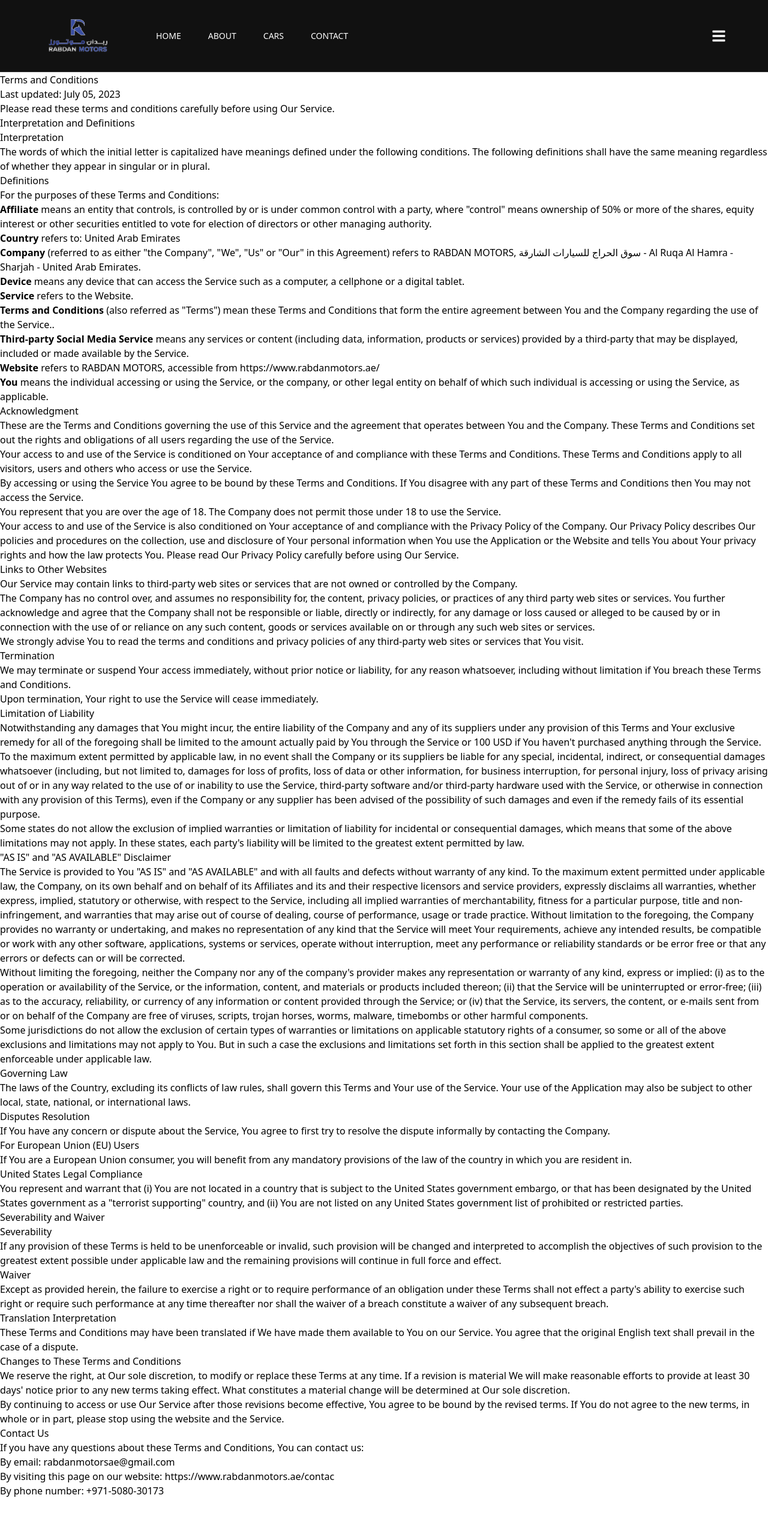
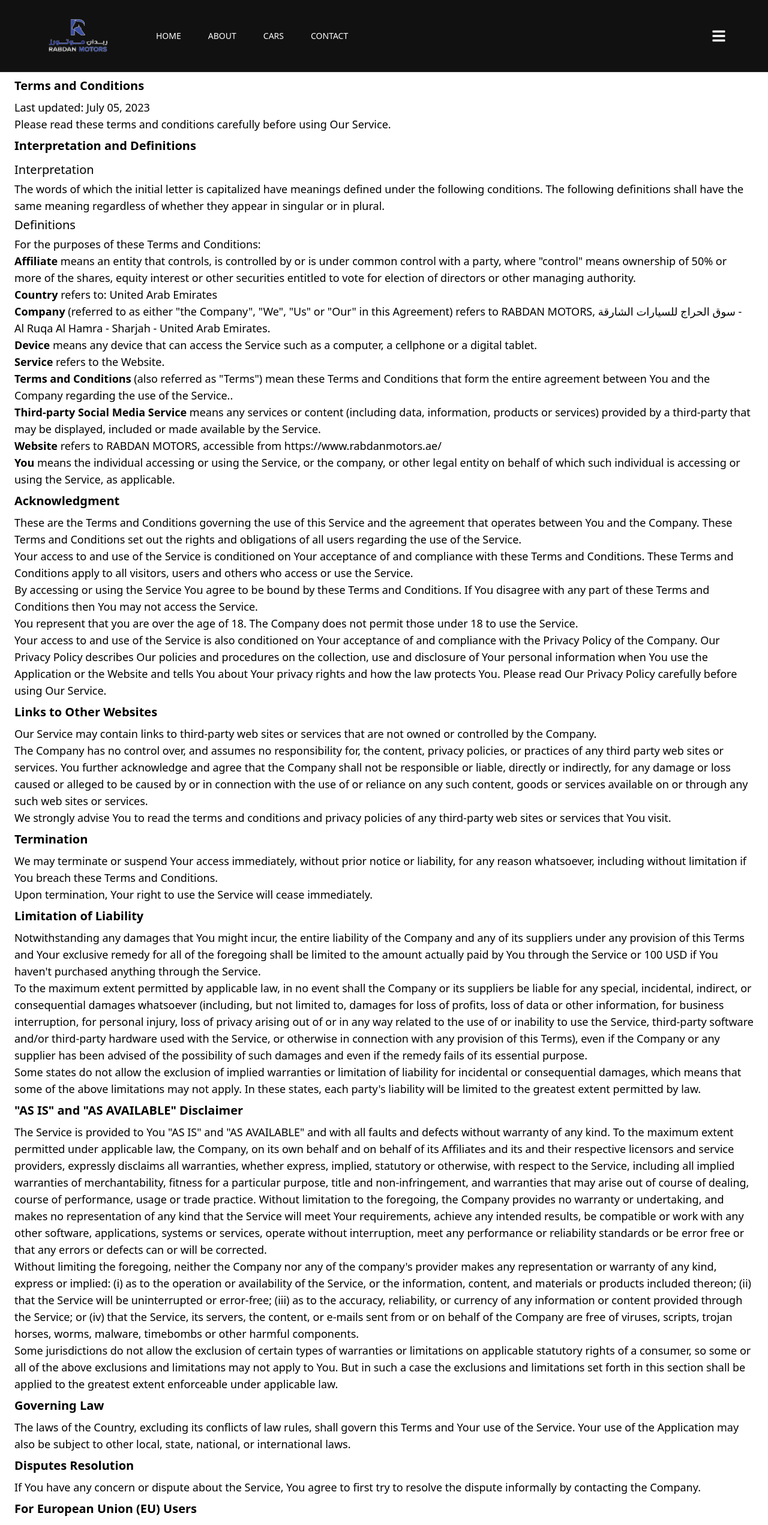
Before and after one commit to DreamMakers580/Rabdan-motors, a Next.js app: page /privacy/terms-conditions in a window 1280 px wide. Shown: the top 2542 px of the page at 60% size. Built offline with nearby package versions, Linux system fonts and the light colour scheme.

Commit message:
tailwind styles for privacy

```diff
--- a/components/privacy/terms-conditions.jsx
+++ b/components/privacy/terms-conditions.jsx
@@ -2,98 +2,98 @@ import React from 'react'
 
 function TermsAndConditionContent(params) {
     return (
-        <>
-        <h1>Terms and Conditions</h1>
-<p>Last updated: July 05, 2023</p>
-<p>Please read these terms and conditions carefully before using Our Service.</p>
-<h1>Interpretation and Definitions</h1>
-<h2>Interpretation</h2>
-<p>The words of which the initial letter is capitalized have meanings defined under the following conditions. The following definitions shall have the same meaning regardless of whether they appear in singular or in plural.</p>
-<h2>Definitions</h2>
-<p>For the purposes of these Terms and Conditions:</p>
+        <div className='  md:mx-6  mx-2'>
+        <h1 className='text-xl py-2 bold font-semibold '>Terms and Conditions</h1>
+<p className='text-lg'>Last updated: July 05, 2023</p>
+<p className='text-lg'>Please read these terms and conditions carefully before using Our Service.</p>
+<h1 className='text-xl py-2 bold font-semibold '>Interpretation and Definitions</h1>
+<h2 className='text-xl py-1 bold font-font-medium'>Interpretation</h2>
+<p className='text-lg'>The words of which the initial letter is capitalized have meanings defined under the following conditions. The following definitions shall have the same meaning regardless of whether they appear in singular or in plural.</p>
+<h2 className='text-xl py-1 bold font-font-medium'>Definitions</h2>
+<p className='text-lg'>For the purposes of these Terms and Conditions:</p>
 <ul>
 <li>
-<p><strong>Affiliate</strong> means an entity that controls, is controlled by or is under common control with a party, where &quot;control&quot; means ownership of 50% or more of the shares, equity interest or other securities entitled to vote for election of directors or other managing authority.</p>
+<p className='text-lg'><strong>Affiliate</strong> means an entity that controls, is controlled by or is under common control with a party, where &quot;control&quot; means ownership of 50% or more of the shares, equity interest or other securities entitled to vote for election of directors or other managing authority.</p>
 </li>
 <li>
-<p><strong>Country</strong> refers to:  United Arab Emirates</p>
+<p className='text-lg'><strong>Country</strong> refers to:  United Arab Emirates</p>
 </li>
 <li>
-<p><strong>Company</strong> (referred to as either &quot;the Company&quot;, &quot;We&quot;, &quot;Us&quot; or &quot;Our&quot; in this Agreement) refers to RABDAN MOTORS, سوق الحراج للسيارات الشارقة - Al Ruqa Al Hamra - Sharjah - United Arab Emirates.</p>
+<p className='text-lg'><strong>Company</strong> (referred to as either &quot;the Company&quot;, &quot;We&quot;, &quot;Us&quot; or &quot;Our&quot; in this Agreement) refers to RABDAN MOTORS, سوق الحراج للسيارات الشارقة - Al Ruqa Al Hamra - Sharjah - United Arab Emirates.</p>
 </li>
 <li>
-<p><strong>Device</strong> means any device that can access the Service such as a computer, a cellphone or a digital tablet.</p>
+<p className='text-lg'><strong>Device</strong> means any device that can access the Service such as a computer, a cellphone or a digital tablet.</p>
 </li>
 <li>
-<p><strong>Service</strong> refers to the Website.</p>
+<p className='text-lg'><strong>Service</strong> refers to the Website.</p>
 </li>
 <li>
-<p><strong>Terms and Conditions</strong> (also referred as &quot;Terms&quot;) mean these Terms and Conditions that form the entire agreement between You and the Company regarding the use of the Service..</p>
+<p className='text-lg'><strong>Terms and Conditions</strong> (also referred as &quot;Terms&quot;) mean these Terms and Conditions that form the entire agreement between You and the Company regarding the use of the Service..</p>
 </li>
 <li>
-<p><strong>Third-party Social Media Service</strong> means any services or content (including data, information, products or services) provided by a third-party that may be displayed, included or made available by the Service.</p>
+<p className='text-lg'><strong>Third-party Social Media Service</strong> means any services or content (including data, information, products or services) provided by a third-party that may be displayed, included or made available by the Service.</p>
 </li>
 <li>
-<p><strong>Website</strong> refers to RABDAN MOTORS, accessible from <a href="https://www.rabdanmotors.ae/" rel="external nofollow noopener" target="_blank">https://www.rabdanmotors.ae/</a></p>
+<p className='text-lg'><strong>Website</strong> refers to RABDAN MOTORS, accessible from <a href="https://www.rabdanmotors.ae/" rel="external nofollow noopener" target="_blank">https://www.rabdanmotors.ae/</a></p>
 </li>
 <li>
-<p><strong>You</strong> means the individual accessing or using the Service, or the company, or other legal entity on behalf of which such individual is accessing or using the Service, as applicable.</p>
+<p className='text-lg'><strong>You</strong> means the individual accessing or using the Service, or the company, or other legal entity on behalf of which such individual is accessing or using the Service, as applicable.</p>
 </li>
 </ul>
-<h1>Acknowledgment</h1>
-<p>These are the Terms and Conditions governing the use of this Service and the agreement that operates between You and the Company. These Terms and Conditions set out the rights and obligations of all users regarding the use of the Service.</p>
-<p>Your access to and use of the Service is conditioned on Your acceptance of and compliance with these Terms and Conditions. These Terms and Conditions apply to all visitors, users and others who access or use the Service.</p>
-<p>By accessing or using the Service You agree to be bound by these Terms and Conditions. If You disagree with any part of these Terms and Conditions then You may not access the Service.</p>
-<p>You represent that you are over the age of 18. The Company does not permit those under 18 to use the Service.</p>
-<p>Your access to and use of the Service is also conditioned on Your acceptance of and compliance with the Privacy Policy of the Company. Our Privacy Policy describes Our policies and procedures on the collection, use and disclosure of Your personal information when You use the Application or the Website and tells You about Your privacy rights and how the law protects You. Please read Our Privacy Policy carefully before using Our Service.</p>
-<h1>Links to Other Websites</h1>
-<p>Our Service may contain links to third-party web sites or services that are not owned or controlled by the Company.</p>
-<p>The Company has no control over, and assumes no responsibility for, the content, privacy policies, or practices of any third party web sites or services. You further acknowledge and agree that the Company shall not be responsible or liable, directly or indirectly, for any damage or loss caused or alleged to be caused by or in connection with the use of or reliance on any such content, goods or services available on or through any such web sites or services.</p>
-<p>We strongly advise You to read the terms and conditions and privacy policies of any third-party web sites or services that You visit.</p>
-<h1>Termination</h1>
-<p>We may terminate or suspend Your access immediately, without prior notice or liability, for any reason whatsoever, including without limitation if You breach these Terms and Conditions.</p>
-<p>Upon termination, Your right to use the Service will cease immediately.</p>
-<h1>Limitation of Liability</h1>
-<p>Notwithstanding any damages that You might incur, the entire liability of the Company and any of its suppliers under any provision of this Terms and Your exclusive remedy for all of the foregoing shall be limited to the amount actually paid by You through the Service or 100 USD if You haven't purchased anything through the Service.</p>
-<p>To the maximum extent permitted by applicable law, in no event shall the Company or its suppliers be liable for any special, incidental, indirect, or consequential damages whatsoever (including, but not limited to, damages for loss of profits, loss of data or other information, for business interruption, for personal injury, loss of privacy arising out of or in any way related to the use of or inability to use the Service, third-party software and/or third-party hardware used with the Service, or otherwise in connection with any provision of this Terms), even if the Company or any supplier has been advised of the possibility of such damages and even if the remedy fails of its essential purpose.</p>
-<p>Some states do not allow the exclusion of implied warranties or limitation of liability for incidental or consequential damages, which means that some of the above limitations may not apply. In these states, each party's liability will be limited to the greatest extent permitted by law.</p>
-<h1>&quot;AS IS&quot; and &quot;AS AVAILABLE&quot; Disclaimer</h1>
-<p>The Service is provided to You &quot;AS IS&quot; and &quot;AS AVAILABLE&quot; and with all faults and defects without warranty of any kind. To the maximum extent permitted under applicable law, the Company, on its own behalf and on behalf of its Affiliates and its and their respective licensors and service providers, expressly disclaims all warranties, whether express, implied, statutory or otherwise, with respect to the Service, including all implied warranties of merchantability, fitness for a particular purpose, title and non-infringement, and warranties that may arise out of course of dealing, course of performance, usage or trade practice. Without limitation to the foregoing, the Company provides no warranty or undertaking, and makes no representation of any kind that the Service will meet Your requirements, achieve any intended results, be compatible or work with any other software, applications, systems or services, operate without interruption, meet any performance or reliability standards or be error free or that any errors or defects can or will be corrected.</p>
-<p>Without limiting the foregoing, neither the Company nor any of the company's provider makes any representation or warranty of any kind, express or implied: (i) as to the operation or availability of the Service, or the information, content, and materials or products included thereon; (ii) that the Service will be uninterrupted or error-free; (iii) as to the accuracy, reliability, or currency of any information or content provided through the Service; or (iv) that the Service, its servers, the content, or e-mails sent from or on behalf of the Company are free of viruses, scripts, trojan horses, worms, malware, timebombs or other harmful components.</p>
-<p>Some jurisdictions do not allow the exclusion of certain types of warranties or limitations on applicable statutory rights of a consumer, so some or all of the above exclusions and limitations may not apply to You. But in such a case the exclusions and limitations set forth in this section shall be applied to the greatest extent enforceable under applicable law.</p>
-<h1>Governing Law</h1>
-<p>The laws of the Country, excluding its conflicts of law rules, shall govern this Terms and Your use of the Service. Your use of the Application may also be subject to other local, state, national, or international laws.</p>
-<h1>Disputes Resolution</h1>
-<p>If You have any concern or dispute about the Service, You agree to first try to resolve the dispute informally by contacting the Company.</p>
-<h1>For European Union (EU) Users</h1>
-<p>If You are a European Union consumer, you will benefit from any mandatory provisions of the law of the country in which you are resident in.</p>
-<h1>United States Legal Compliance</h1>
-<p>You represent and warrant that (i) You are not located in a country that is subject to the United States government embargo, or that has been designated by the United States government as a &quot;terrorist supporting&quot; country, and (ii) You are not listed on any United States government list of prohibited or restricted parties.</p>
-<h1>Severability and Waiver</h1>
-<h2>Severability</h2>
-<p>If any provision of these Terms is held to be unenforceable or invalid, such provision will be changed and interpreted to accomplish the objectives of such provision to the greatest extent possible under applicable law and the remaining provisions will continue in full force and effect.</p>
-<h2>Waiver</h2>
-<p>Except as provided herein, the failure to exercise a right or to require performance of an obligation under these Terms shall not effect a party's ability to exercise such right or require such performance at any time thereafter nor shall the waiver of a breach constitute a waiver of any subsequent breach.</p>
-<h1>Translation Interpretation</h1>
-<p>These Terms and Conditions may have been translated if We have made them available to You on our Service.
+<h1 className='text-xl py-2 bold font-semibold '>Acknowledgment</h1>
+<p className='text-lg'>These are the Terms and Conditions governing the use of this Service and the agreement that operates between You and the Company. These Terms and Conditions set out the rights and obligations of all users regarding the use of the Service.</p>
+<p className='text-lg'>Your access to and use of the Service is conditioned on Your acceptance of and compliance with these Terms and Conditions. These Terms and Conditions apply to all visitors, users and others who access or use the Service.</p>
+<p className='text-lg'>By accessing or using the Service You agree to be bound by these Terms and Conditions. If You disagree with any part of these Terms and Conditions then You may not access the Service.</p>
+<p className='text-lg'>You represent that you are over the age of 18. The Company does not permit those under 18 to use the Service.</p>
+<p className='text-lg'>Your access to and use of the Service is also conditioned on Your acceptance of and compliance with the Privacy Policy of the Company. Our Privacy Policy describes Our policies and procedures on the collection, use and disclosure of Your personal information when You use the Application or the Website and tells You about Your privacy rights and how the law protects You. Please read Our Privacy Policy carefully before using Our Service.</p>
+<h1 className='text-xl py-2 bold font-semibold '>Links to Other Websites</h1>
+<p className='text-lg'>Our Service may contain links to third-party web sites or services that are not owned or controlled by the Company.</p>
+<p className='text-lg'>The Company has no control over, and assumes no responsibility for, the content, privacy policies, or practices of any third party web sites or services. You further acknowledge and agree that the Company shall not be responsible or liable, directly or indirectly, for any damage or loss caused or alleged to be caused by or in connection with the use of or reliance on any such content, goods or services available on or through any such web sites or services.</p>
+<p className='text-lg'>We strongly advise You to read the terms and conditions and privacy policies of any third-party web sites or services that You visit.</p>
+<h1 className='text-xl py-2 bold font-semibold '>Termination</h1>
+<p className='text-lg'>We may terminate or suspend Your access immediately, without prior notice or liability, for any reason whatsoever, including without limitation if You breach these Terms and Conditions.</p>
+<p className='text-lg'>Upon termination, Your right to use the Service will cease immediately.</p>
+<h1 className='text-xl py-2 bold font-semibold '>Limitation of Liability</h1>
+<p className='text-lg'>Notwithstanding any damages that You might incur, the entire liability of the Company and any of its suppliers under any provision of this Terms and Your exclusive remedy for all of the foregoing shall be limited to the amount actually paid by You through the Service or 100 USD if You haven't purchased anything through the Service.</p>
+<p className='text-lg'>To the maximum extent permitted by applicable law, in no event shall the Company or its suppliers be liable for any special, incidental, indirect, or consequential damages whatsoever (including, but not limited to, damages for loss of profits, loss of data or other information, for business interruption, for personal injury, loss of privacy arising out of or in any way related to the use of or inability to use the Service, third-party software and/or third-party hardware used with the Service, or otherwise in connection with any provision of this Terms), even if the Company or any supplier has been advised of the possibility of such damages and even if the remedy fails of its essential purpose.</p>
+<p className='text-lg'>Some states do not allow the exclusion of implied warranties or limitation of liability for incidental or consequential damages, which means that some of the above limitations may not apply. In these states, each party's liability will be limited to the greatest extent permitted by law.</p>
+<h1 className='text-xl py-2 bold font-semibold '>&quot;AS IS&quot; and &quot;AS AVAILABLE&quot; Disclaimer</h1>
+<p className='text-lg'>The Service is provided to You &quot;AS IS&quot; and &quot;AS AVAILABLE&quot; and with all faults and defects without warranty of any kind. To the maximum extent permitted under applicable law, the Company, on its own behalf and on behalf of its Affiliates and its and their respective licensors and service providers, expressly disclaims all warranties, whether express, implied, statutory or otherwise, with respect to the Service, including all implied warranties of merchantability, fitness for a particular purpose, title and non-infringement, and warranties that may arise out of course of dealing, course of performance, usage or trade practice. Without limitation to the foregoing, the Company provides no warranty or undertaking, and makes no representation of any kind that the Service will meet Your requirements, achieve any intended results, be compatible or work with any other software, applications, systems or services, operate without interruption, meet any performance or reliability standards or be error free or that any errors or defects can or will be corrected.</p>
+<p className='text-lg'>Without limiting the foregoing, neither the Company nor any of the company's provider makes any representation or warranty of any kind, express or implied: (i) as to the operation or availability of the Service, or the information, content, and materials or products included thereon; (ii) that the Service will be uninterrupted or error-free; (iii) as to the accuracy, reliability, or currency of any information or content provided through the Service; or (iv) that the Service, its servers, the content, or e-mails sent from or on behalf of the Company are free of viruses, scripts, trojan horses, worms, malware, timebombs or other harmful components.</p>
+<p className='text-lg'>Some jurisdictions do not allow the exclusion of certain types of warranties or limitations on applicable statutory rights of a consumer, so some or all of the above exclusions and limitations may not apply to You. But in such a case the exclusions and limitations set forth in this section shall be applied to the greatest extent enforceable under applicable law.</p>
+<h1 className='text-xl py-2 bold font-semibold '>Governing Law</h1>
+<p className='text-lg'>The laws of the Country, excluding its conflicts of law rules, shall govern this Terms and Your use of the Service. Your use of the Application may also be subject to other local, state, national, or international laws.</p>
+<h1 className='text-xl py-2 bold font-semibold '>Disputes Resolution</h1>
+<p className='text-lg'>If You have any concern or dispute about the Service, You agree to first try to resolve the dispute informally by contacting the Company.</p>
+<h1 className='text-xl py-2 bold font-semibold '>For European Union (EU) Users</h1>
+<p className='text-lg'>If You are a European Union consumer, you will benefit from any mandatory provisions of the law of the country in which you are resident in.</p>
+<h1 className='text-xl py-2 bold font-semibold '>United States Legal Compliance</h1>
+<p className='text-lg'>You represent and warrant that (i) You are not located in a country that is subject to the United States government embargo, or that has been designated by the United States government as a &quot;terrorist supporting&quot; country, and (ii) You are not listed on any United States government list of prohibited or restricted parties.</p>
+<h1 className='text-xl py-2 bold font-semibold '>Severability and Waiver</h1>
+<h2 className='text-xl py-1 bold font-font-medium'>Severability</h2>
+<p className='text-lg'>If any provision of these Terms is held to be unenforceable or invalid, such provision will be changed and interpreted to accomplish the objectives of such provision to the greatest extent possible under applicable law and the remaining provisions will continue in full force and effect.</p>
+<h2 className='text-xl py-1 bold font-font-medium'>Waiver</h2>
+<p className='text-lg'>Except as provided herein, the failure to exercise a right or to require performance of an obligation under these Terms shall not effect a party's ability to exercise such right or require such performance at any time thereafter nor shall the waiver of a breach constitute a waiver of any subsequent breach.</p>
+<h1 className='text-xl py-2 bold font-semibold '>Translation Interpretation</h1>
+<p className='text-lg'>These Terms and Conditions may have been translated if We have made them available to You on our Service.
 You agree that the original English text shall prevail in the case of a dispute.</p>
-<h1>Changes to These Terms and Conditions</h1>
-<p>We reserve the right, at Our sole discretion, to modify or replace these Terms at any time. If a revision is material We will make reasonable efforts to provide at least 30 days' notice prior to any new terms taking effect. What constitutes a material change will be determined at Our sole discretion.</p>
-<p>By continuing to access or use Our Service after those revisions become effective, You agree to be bound by the revised terms. If You do not agree to the new terms, in whole or in part, please stop using the website and the Service.</p>
-<h1>Contact Us</h1>
-<p>If you have any questions about these Terms and Conditions, You can contact us:</p>
+<h1 className='text-xl py-2 bold font-semibold '>Changes to These Terms and Conditions</h1>
+<p className='text-lg'>We reserve the right, at Our sole discretion, to modify or replace these Terms at any time. If a revision is material We will make reasonable efforts to provide at least 30 days' notice prior to any new terms taking effect. What constitutes a material change will be determined at Our sole discretion.</p>
+<p className='text-lg'>By continuing to access or use Our Service after those revisions become effective, You agree to be bound by the revised terms. If You do not agree to the new terms, in whole or in part, please stop using the website and the Service.</p>
+<h1 className='text-xl py-2 bold font-semibold '>Contact Us</h1>
+<p className='text-lg'>If you have any questions about these Terms and Conditions, You can contact us:</p>
 <ul>
 <li>
-<p>By email: rabdanmotorsae@gmail.com</p>
+<p className='text-lg'>By email: rabdanmotorsae@gmail.com</p>
 </li>
 <li>
-<p>By visiting this page on our website: <a href="https://www.rabdanmotors.ae/contac" rel="external nofollow noopener" target="_blank">https://www.rabdanmotors.ae/contac</a></p>
+<p className='text-lg'>By visiting this page on our website: <a href="https://www.rabdanmotors.ae/contac" rel="external nofollow noopener" target="_blank">https://www.rabdanmotors.ae/contac</a></p>
 </li>
 <li>
-<p>By phone number: +971-5080-30173</p>
+<p className='text-lg'>By phone number: +971-5080-30173</p>
 </li>
 </ul>
-        </>
+        </div>
     )
 }
 
```
Also changed, not shown: components/privacy/disclaimers.jsx (+38 -38 lines).
